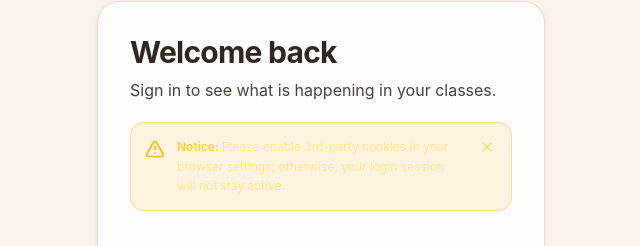
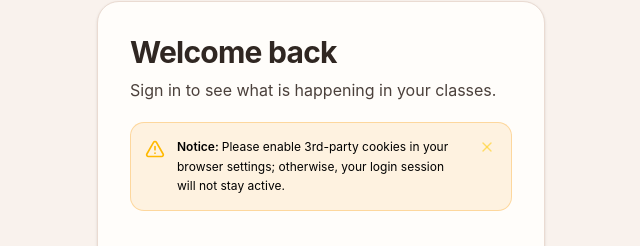
Before and after one commit to subrataroy912/Campus-Mind, a React (Vite) app: page /auth/login in a window 1280 px wide. Shown: the part 121-367 px from the top of the page, without its empty margins (319-959 px from the left). Built offline with nearby package versions, Linux system fonts and the light colour scheme; no server answers.

Commit message:
Update LoginPage.jsx

```diff
--- a/src/features/auth/pages/LoginPage.jsx
+++ b/src/features/auth/pages/LoginPage.jsx
@@ -80,8 +80,8 @@ function LoginPage() {
           role="alert"
         >
           <AlertTriangle className="h-5 w-5 shrink-0 text-amber-400 mt-0.5" />
-          <div className="flex-1 text-xs leading-relaxed text-amber-200/90">
-            <span className="font-semibold text-amber-300">Notice: </span>
+          <div className="flex-1 text-xs leading-relaxed text-black">
+            <span className="font-semibold text-black">Notice: </span>
             Please enable 3rd-party cookies in your browser settings; otherwise, your login session will not stay active.
           </div>
           <button
```
